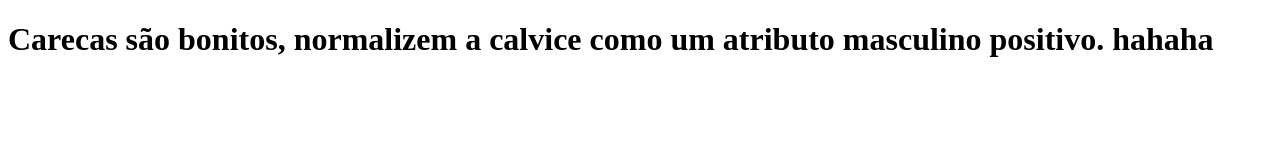
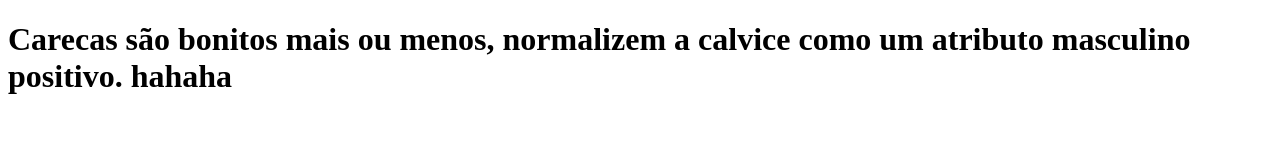
Before and after one commit to danielmrz-dev/projeto-em-grupo, a plain HTML site: page felipe.html in a window 1280 px wide. Drawn offline with Linux system fonts and the light colour scheme.

Commit message:
edicao de erro

```diff
--- a/felipe.html
+++ b/felipe.html
@@ -6,6 +6,6 @@
     <title>Minha Feature</title>
 </head>
 <body>
-    <h1>Carecas são bonitos, normalizem a calvice como um atributo masculino positivo. hahaha</h1>
+    <h1>Carecas são bonitos mais ou menos, normalizem a calvice como um atributo masculino positivo. hahaha</h1>
 </body>
 </html>
```
